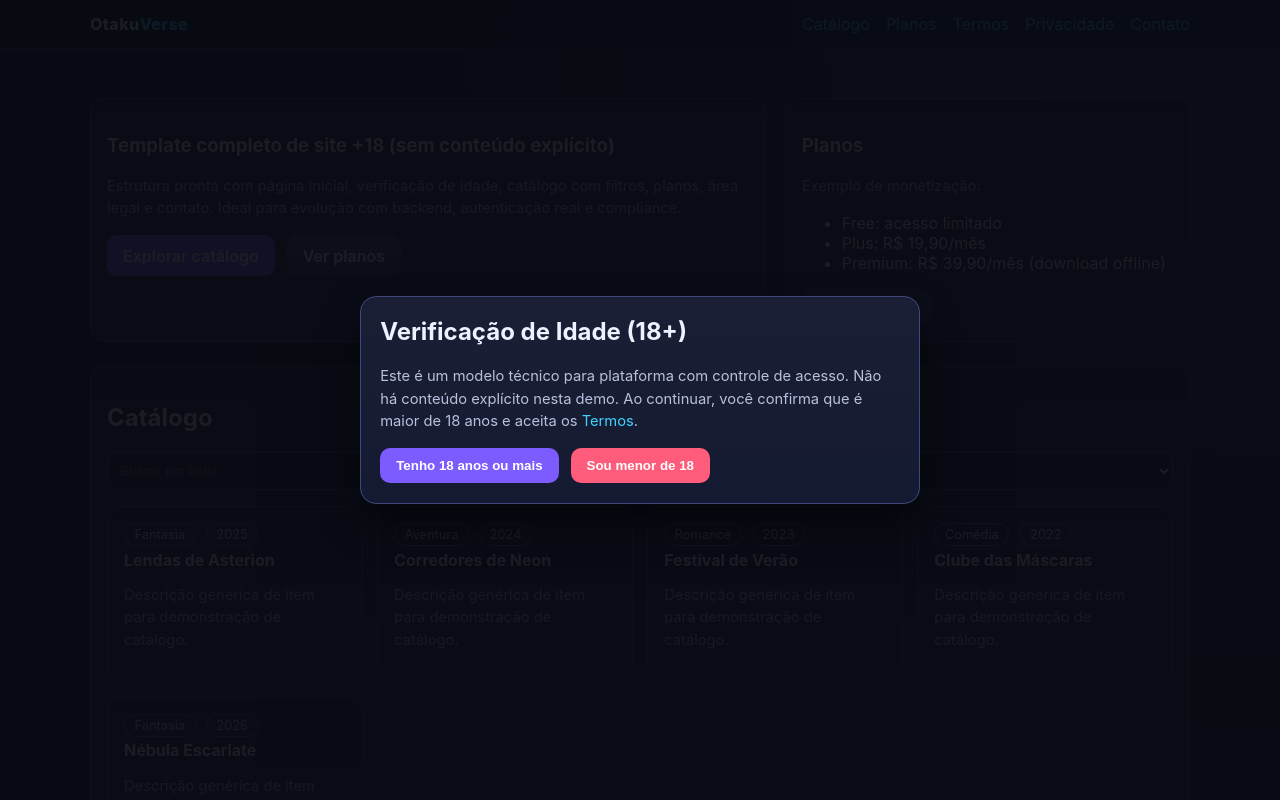
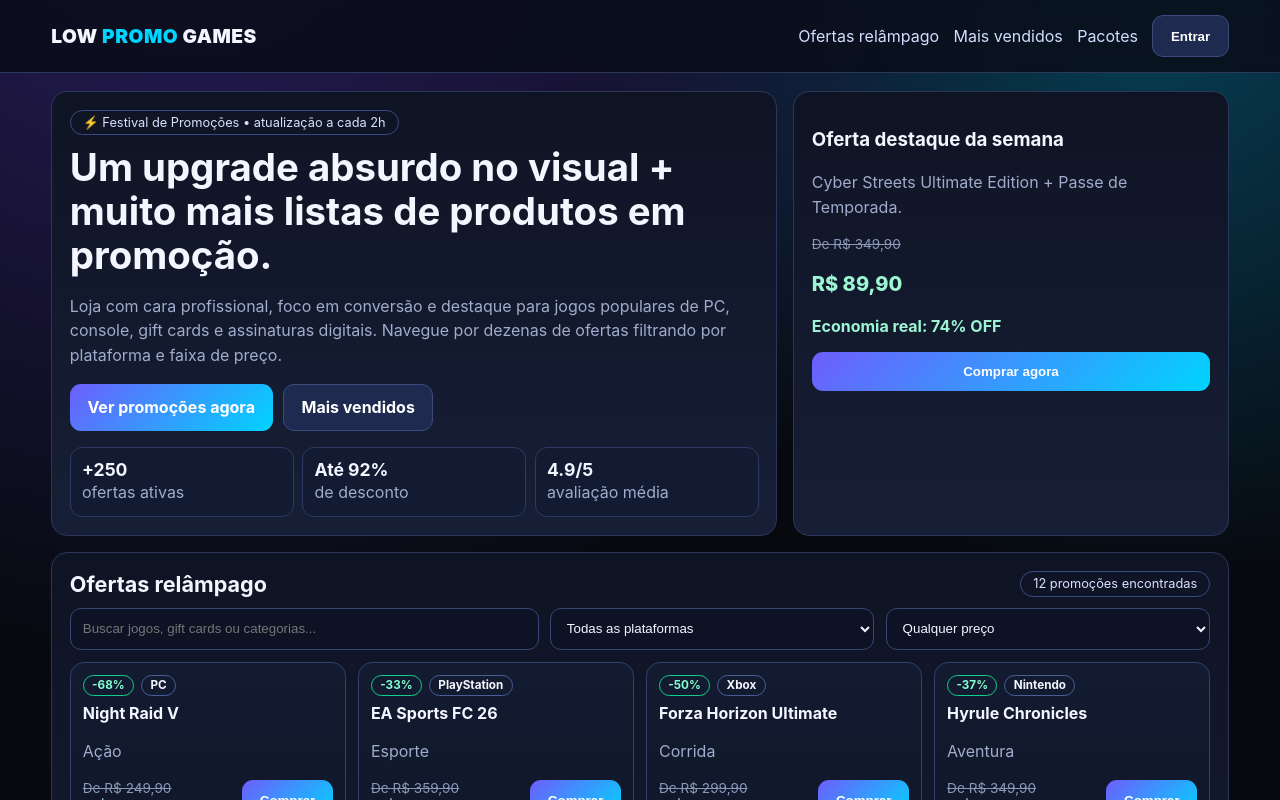
Before and after one commit to Tokisaki7-Dev/demo-repository, a website: page index.html in a window 1280 px wide. Shown: the top 800 px of the page. Drawn offline with Linux system fonts and the light colour scheme.

Commit message:
Redesign homepage with expanded promotions catalog

```diff
--- a/index.html
+++ b/index.html
@@ -3,298 +3,428 @@
   <head>
     <meta charset="UTF-8" />
     <meta name="viewport" content="width=device-width, initial-scale=1.0" />
-    <title>OtakuVerse • Plataforma de Conteúdo +18 (modelo)</title>
+    <title>Low Promo Games • Promoções de Games e Gift Cards</title>
     <style>
       :root {
-        --bg: #0f1220;
-        --panel: #1a1f35;
-        --panel-2: #232a46;
-        --text: #eef2ff;
-        --muted: #b9c0dd;
-        --accent: #7c5cff;
-        --accent-2: #40d3ff;
-        --danger: #ff5b7a;
+        --bg: #07090f;
+        --panel: #0f1424;
+        --panel-2: #171f36;
+        --text: #f3f6ff;
+        --muted: #a0accc;
+        --brand: #6d5efc;
+        --brand-2: #00d4ff;
+        --success: #00d98f;
+        --danger: #ff5b7d;
+        --line: #2c365b;
       }
 
       * { box-sizing: border-box; }
+
       body {
         margin: 0;
-        font-family: Inter, system-ui, -apple-system, Segoe UI, Roboto, Ubuntu, sans-serif;
-        background: radial-gradient(circle at top right, #2b2f57 0%, var(--bg) 45%);
+        font-family: "Inter", "Segoe UI", Roboto, sans-serif;
+        background:
+          radial-gradient(circle at 15% -10%, #2b1f62 0%, transparent 35%),
+          radial-gradient(circle at 90% 0%, #073f55 0%, transparent 25%),
+          var(--bg);
         color: var(--text);
       }
 
-      a { color: var(--accent-2); text-decoration: none; }
-      a:hover { text-decoration: underline; }
+      a { color: inherit; text-decoration: none; }
+      .container { width: min(1200px, 92vw); margin: 0 auto; }
 
-      .container { width: min(1100px, 92vw); margin: 0 auto; }
-      .hidden { display: none !important; }
-
-      .age-gate {
-        position: fixed;
-        inset: 0;
-        background: rgba(8, 10, 18, 0.92);
-        display: grid;
-        place-items: center;
-        z-index: 999;
-        padding: 1rem;
+      .pill {
+        display: inline-flex;
+        align-items: center;
+        gap: .35rem;
+        border: 1px solid #3a4980;
+        border-radius: 999px;
+        padding: .28rem .75rem;
+        font-size: .8rem;
+        color: #d8e1ff;
       }
 
-      .age-card {
-        max-width: 560px;
-        width: 100%;
-        background: linear-gradient(180deg, var(--panel), #141a31);
-        border: 1px solid #3e497a;
-        border-radius: 16px;
-        padding: 1.2rem;
-        box-shadow: 0 20px 40px rgba(0,0,0,.45);
-      }
-
-      .age-card h2 { margin-top: 0; }
-      .small { color: var(--muted); font-size: .92rem; line-height: 1.5; }
-      .actions { display: flex; gap: .75rem; flex-wrap: wrap; margin-top: 1rem; }
-
-      button, .btn {
-        background: var(--accent);
+      .btn {
+        display: inline-flex;
+        justify-content: center;
+        align-items: center;
+        gap: .45rem;
+        background: linear-gradient(135deg, var(--brand), var(--brand-2));
+        border: 0;
         color: white;
-        border: none;
-        border-radius: 10px;
-        padding: .65rem 1rem;
-        font-weight: 600;
+        padding: .78rem 1.1rem;
+        border-radius: 11px;
+        font-weight: 700;
         cursor: pointer;
       }
 
-      button.secondary, .btn.secondary { background: #3a456f; }
-      button.danger { background: var(--danger); }
+      .btn.secondary {
+        background: #1e2a4f;
+        border: 1px solid #3d4a7c;
+      }
 
-      header {
-        border-bottom: 1px solid #35406c;
+      .topbar {
+        border-bottom: 1px solid var(--line);
+        background: rgba(10, 14, 25, .85);
         backdrop-filter: blur(8px);
         position: sticky;
         top: 0;
-        background: rgba(15, 18, 32, 0.84);
+        z-index: 10;
       }
 
-      nav {
+      .topbar-inner {
         display: flex;
         align-items: center;
         justify-content: space-between;
         gap: 1rem;
-        padding: .9rem 0;
+        padding: .95rem 0;
       }
 
-      .logo { font-weight: 800; letter-spacing: .4px; }
-      .logo span { color: var(--accent-2); }
-      .menu { display: flex; gap: 1rem; flex-wrap: wrap; }
+      .logo {
+        font-size: 1.2rem;
+        font-weight: 900;
+        letter-spacing: .5px;
+      }
+
+      .logo span { color: var(--brand-2); }
+
+      .menu {
+        display: flex;
+        align-items: center;
+        flex-wrap: wrap;
+        gap: .9rem;
+        color: #d4ddff;
+      }
 
       .hero {
-        padding: 3rem 0 1.5rem;
+        margin-top: 1.1rem;
         display: grid;
         grid-template-columns: 1.25fr .75fr;
-        gap: 1.2rem;
+        gap: 1rem;
       }
 
       .card {
         background: linear-gradient(180deg, var(--panel), var(--panel-2));
-        border: 1px solid #3e497a;
-        border-radius: 14px;
-        padding: 1rem;
+        border: 1px solid var(--line);
+        border-radius: 16px;
+        padding: 1.1rem;
       }
 
-      .grid {
+      .hero-main h1 {
+        margin: .6rem 0;
+        font-size: clamp(1.7rem, 3vw, 2.7rem);
+        line-height: 1.15;
+      }
+
+      .small { color: var(--muted); line-height: 1.55; }
+
+      .hero-cta {
+        margin-top: 1rem;
+        display: flex;
+        flex-wrap: wrap;
+        gap: .65rem;
+      }
+
+      .stats {
+        margin-top: 1rem;
+        display: grid;
+        grid-template-columns: repeat(3, 1fr);
+        gap: .55rem;
+      }
+
+      .stat {
+        background: #121b32;
+        border: 1px solid #2f3a63;
+        border-radius: 12px;
+        padding: .7rem;
+      }
+
+      .stat strong { font-size: 1.1rem; display: block; }
+      .hero-side .highlight { color: #9ef5d3; font-weight: 700; }
+
+      .section { margin-top: 1.05rem; }
+      .section-head {
+        display: flex;
+        justify-content: space-between;
+        align-items: center;
+        gap: .8rem;
+        margin-bottom: .7rem;
+      }
+
+      .section-head h2 { margin: 0; font-size: 1.35rem; }
+
+      .filters {
+        display: grid;
+        grid-template-columns: 1.3fr .9fr .9fr;
+        gap: .7rem;
+      }
+
+      input, select {
+        width: 100%;
+        background: #0d1325;
+        color: var(--text);
+        border: 1px solid #384674;
+        border-radius: 11px;
+        padding: .7rem .75rem;
+      }
+
+      .products-grid {
+        margin-top: .75rem;
         display: grid;
         grid-template-columns: repeat(auto-fill, minmax(220px, 1fr));
-        gap: .9rem;
-        margin: 1rem 0 2rem;
+        gap: .75rem;
       }
 
-      .item h4 { margin: .2rem 0 .3rem; }
-      .tag {
-        display: inline-block;
-        border: 1px solid #5d6999;
-        color: #dbe2ff;
-        border-radius: 999px;
-        padding: .2rem .6rem;
-        font-size: .8rem;
-        margin-right: .35rem;
+      .product {
+        background: linear-gradient(180deg, #131b31, #101729);
+        border: 1px solid #32406b;
+        border-radius: 14px;
+        padding: .75rem;
       }
 
-      .search-row { display: flex; gap: .6rem; flex-wrap: wrap; }
-      input, select {
-        width: 100%;
-        padding: .6rem .75rem;
-        border-radius: 10px;
-        border: 1px solid #4a5687;
-        background: #11172b;
-        color: var(--text);
+      .badge-row { display: flex; gap: .45rem; flex-wrap: wrap; margin-bottom: .45rem; }
+      .badge {
+        font-size: .73rem;
+        font-weight: 700;
+        border-radius: 999px;
+        padding: .18rem .52rem;
+        border: 1px solid #4a5d9b;
       }
 
-      .search-row > * { flex: 1; min-width: 180px; }
+      .badge.deal { border-color: #0ecf8c; color: #83ffd2; }
+      .badge.hot { border-color: #ff6888; color: #ffbdd1; }
+
+      .product h3 { margin: .45rem 0 .3rem; font-size: 1rem; }
+      .price-row {
+        display: flex;
+        align-items: flex-end;
+        justify-content: space-between;
+        margin-top: .45rem;
+      }
+
+      .old-price { color: #8c98b8; text-decoration: line-through; font-size: .85rem; }
+      .new-price { color: #9ef5d3; font-size: 1.25rem; font-weight: 800; }
+
+      .bundle-grid {
+        display: grid;
+        grid-template-columns: repeat(3, 1fr);
+        gap: .75rem;
+      }
+
+      .bundle h3 { margin: 0 0 .35rem; }
 
       footer {
-        border-top: 1px solid #35406c;
+        margin-top: 1.2rem;
+        border-top: 1px solid var(--line);
         color: var(--muted);
-        padding: 1rem 0 2.2rem;
+        padding: 1.05rem 0 1.9rem;
       }
 
-      @media (max-width: 840px) {
+      @media (max-width: 980px) {
         .hero { grid-template-columns: 1fr; }
+        .filters { grid-template-columns: 1fr; }
+      }
+
+      @media (max-width: 780px) {
+        .stats { grid-template-columns: 1fr; }
+        .bundle-grid { grid-template-columns: 1fr; }
       }
     </style>
   </head>
   <body>
-    <div id="ageGate" class="age-gate">
-      <div class="age-card">
-        <h2>Verificação de Idade (18+)</h2>
-        <p class="small">
-          Este é um modelo técnico para plataforma com controle de acesso. Não há conteúdo explícito nesta demo.
-          Ao continuar, você confirma que é maior de 18 anos e aceita os <a href="#termos">Termos</a>.
-        </p>
-        <div class="actions">
-          <button id="btnAdulto">Tenho 18 anos ou mais</button>
-          <button id="btnMenor" class="danger">Sou menor de 18</button>
-        </div>
-      </div>
-    </div>
-
-    <header>
-      <nav class="container">
-        <div class="logo">Otaku<span>Verse</span></div>
+    <header class="topbar">
+      <nav class="container topbar-inner">
+        <a href="#" class="logo">LOW <span>PROMO</span> GAMES</a>
         <div class="menu">
-          <a href="#catalogo">Catálogo</a>
-          <a href="#planos">Planos</a>
-          <a href="#termos">Termos</a>
-          <a href="#privacidade">Privacidade</a>
-          <a href="#contato">Contato</a>
+          <a href="#ofertas">Ofertas relâmpago</a>
+          <a href="#mais-vendidos">Mais vendidos</a>
+          <a href="#pacotes">Pacotes</a>
+          <button class="btn secondary">Entrar</button>
         </div>
       </nav>
     </header>
 
     <main class="container">
       <section class="hero">
-        <article class="card">
-          <h1>Template completo de site +18 (sem conteúdo explícito)</h1>
-          <p class="small">
-            Estrutura pronta com página inicial, verificação de idade, catálogo com filtros, planos, área legal e contato.
-            Ideal para evolução com backend, autenticação real e compliance.
-          </p>
-          <div class="actions">
-            <a class="btn" href="#catalogo">Explorar catálogo</a>
-            <a class="btn secondary" href="#planos">Ver planos</a>
+        <article class="card hero-main">
+          <span class="pill">⚡ Festival de Promoções • atualização a cada 2h</span>
+          <h1>Um upgrade absurdo no visual + muito mais listas de produtos em promoção.</h1>
+          <p class="small">Loja com cara profissional, foco em conversão e destaque para jogos populares de PC, console, gift cards e assinaturas digitais. Navegue por dezenas de ofertas filtrando por plataforma e faixa de preço.</p>
+          <div class="hero-cta">
+            <a class="btn" href="#ofertas">Ver promoções agora</a>
+            <a class="btn secondary" href="#mais-vendidos">Mais vendidos</a>
+          </div>
+          <div class="stats">
+            <div class="stat"><strong>+250</strong><span class="small">ofertas ativas</span></div>
+            <div class="stat"><strong>Até 92%</strong><span class="small">de desconto</span></div>
+            <div class="stat"><strong>4.9/5</strong><span class="small">avaliação média</span></div>
           </div>
         </article>
 
-        <aside class="card" id="planos">
-          <h3>Planos</h3>
-          <p class="small">Exemplo de monetização:</p>
-          <ul>
-            <li>Free: acesso limitado</li>
-            <li>Plus: R$ 19,90/mês</li>
-            <li>Premium: R$ 39,90/mês (download offline)</li>
-          </ul>
-          <button class="secondary">Assinar (demo)</button>
+        <aside class="card hero-side">
+          <h3>Oferta destaque da semana</h3>
+          <p class="small">Cyber Streets Ultimate Edition + Passe de Temporada.</p>
+          <p class="old-price">De R$ 349,90</p>
+          <p class="new-price">R$ 89,90</p>
+          <p class="highlight">Economia real: 74% OFF</p>
+          <button class="btn" style="width:100%;">Comprar agora</button>
         </aside>
       </section>
 
-      <section id="catalogo" class="card">
-        <h2>Catálogo</h2>
-        <div class="search-row">
-          <input id="searchInput" placeholder="Buscar por título..." />
-          <select id="genreFilter">
-            <option value="">Todos os gêneros</option>
-            <option value="Aventura">Aventura</option>
-            <option value="Romance">Romance</option>
-            <option value="Comédia">Comédia</option>
-            <option value="Fantasia">Fantasia</option>
+      <section id="ofertas" class="section card">
+        <div class="section-head">
+          <h2>Ofertas relâmpago</h2>
+          <span class="pill" id="countLabel"></span>
+        </div>
+
+        <div class="filters">
+          <input id="searchInput" type="text" placeholder="Buscar jogos, gift cards ou categorias..." />
+          <select id="platformFilter">
+            <option value="">Todas as plataformas</option>
+            <option value="PC">PC</option>
+            <option value="PlayStation">PlayStation</option>
+            <option value="Xbox">Xbox</option>
+            <option value="Nintendo">Nintendo</option>
+            <option value="Multiplataforma">Multiplataforma</option>
+          </select>
+          <select id="priceFilter">
+            <option value="">Qualquer preço</option>
+            <option value="ate-50">Até R$ 50</option>
+            <option value="ate-100">Até R$ 100</option>
+            <option value="ate-200">Até R$ 200</option>
           </select>
         </div>
-        <div id="catalogGrid" class="grid"></div>
+
+        <div id="dealsGrid" class="products-grid"></div>
       </section>
 
-      <section id="termos" class="card">
-        <h2>Termos de Uso</h2>
-        <p class="small">Template de seção legal: idade mínima, regras da comunidade, direitos autorais, política anti-pirataria e leis locais.</p>
+      <section id="mais-vendidos" class="section card">
+        <div class="section-head">
+          <h2>Mais vendidos em 24h</h2>
+          <span class="pill">🔥 Alta procura</span>
+        </div>
+        <div id="topGrid" class="products-grid"></div>
       </section>
 
-      <section id="privacidade" class="card">
-        <h2>Política de Privacidade</h2>
-        <p class="small">Template de seção legal: tratamento de dados, cookies, base legal, retenção e canal de contato para solicitações LGPD/GDPR.</p>
-      </section>
-
-      <section id="contato" class="card">
-        <h2>Contato</h2>
-        <form class="search-row">
-          <input type="text" placeholder="Seu nome" required />
-          <input type="email" placeholder="Seu e-mail" required />
-          <button type="submit">Enviar</button>
-        </form>
+      <section id="pacotes" class="section">
+        <div class="bundle-grid">
+          <article class="card bundle">
+            <h3>Pacote FPS PRO</h3>
+            <p class="small">3 títulos competitivos + 1 gift card de R$ 60 para skins.</p>
+            <p class="new-price">R$ 219,90</p>
+            <button class="btn" style="width:100%;">Quero esse pacote</button>
+          </article>
+          <article class="card bundle">
+            <h3>Pacote RPG Lendário</h3>
+            <p class="small">2 RPGs AAA + season pass + trilha sonora digital.</p>
+            <p class="new-price">R$ 269,90</p>
+            <button class="btn" style="width:100%;">Garantir desconto</button>
+          </article>
+          <article class="card bundle">
+            <h3>Pacote Família</h3>
+            <p class="small">6 jogos casuais coop para jogar no mesmo sofá.</p>
+            <p class="new-price">R$ 119,90</p>
+            <button class="btn" style="width:100%;">Adicionar ao carrinho</button>
+          </article>
+        </div>
       </section>
     </main>
 
     <footer>
-      <div class="container">
-        © 2026 OtakuVerse (demo). Estrutura para uso educacional e adaptação legal.
-      </div>
+      <div class="container">© 2026 Low Promo Games — preços promocionais sujeitos a alteração sem aviso prévio.</div>
     </footer>
 
     <script>
-      const ageGate = document.getElementById('ageGate');
-      const btnAdulto = document.getElementById('btnAdulto');
-      const btnMenor = document.getElementById('btnMenor');
-
-      const catalog = [
-        { title: 'Lendas de Asterion', genre: 'Fantasia', year: 2025 },
-        { title: 'Corredores de Neon', genre: 'Aventura', year: 2024 },
-        { title: 'Festival de Verão', genre: 'Romance', year: 2023 },
-        { title: 'Clube das Máscaras', genre: 'Comédia', year: 2022 },
-        { title: 'Nébula Escarlate', genre: 'Fantasia', year: 2026 },
+      const deals = [
+        { name: 'Night Raid V', platform: 'PC', category: 'Ação', oldPrice: 249.9, newPrice: 79.9, off: 68 },
+        { name: 'EA Sports FC 26', platform: 'PlayStation', category: 'Esporte', oldPrice: 359.9, newPrice: 239.9, off: 33 },
+        { name: 'Forza Horizon Ultimate', platform: 'Xbox', category: 'Corrida', oldPrice: 299.9, newPrice: 149.9, off: 50 },
+        { name: 'Hyrule Chronicles', platform: 'Nintendo', category: 'Aventura', oldPrice: 349.9, newPrice: 219.9, off: 37 },
+        { name: 'Battle Arena 3', platform: 'PC', category: 'Competitivo', oldPrice: 139.9, newPrice: 49.9, off: 64 },
+        { name: 'Gift Card Steam R$100', platform: 'Multiplataforma', category: 'Gift Card', oldPrice: 100, newPrice: 89.9, off: 10 },
+        { name: 'Dark Forge Deluxe', platform: 'PlayStation', category: 'RPG', oldPrice: 329.9, newPrice: 169.9, off: 48 },
+        { name: 'Pixel Ranch Story', platform: 'Nintendo', category: 'Casual', oldPrice: 79.9, newPrice: 39.9, off: 50 },
+        { name: 'Warzone Operator Pack', platform: 'Multiplataforma', category: 'DLC', oldPrice: 99.9, newPrice: 34.9, off: 65 },
+        { name: 'Galaxy Frontier 2', platform: 'PC', category: 'Estratégia', oldPrice: 199.9, newPrice: 74.9, off: 62 },
+        { name: 'Assinatura Game Plus 3 meses', platform: 'Multiplataforma', category: 'Assinatura', oldPrice: 119.9, newPrice: 79.9, off: 33 },
+        { name: 'Street Kings Remaster', platform: 'Xbox', category: 'Luta', oldPrice: 159.9, newPrice: 69.9, off: 56 },
       ];
 
-      const grid = document.getElementById('catalogGrid');
+      const topSellers = [
+        { name: 'Cyber Streets Ultimate', platform: 'PC', newPrice: 89.9, off: 74 },
+        { name: 'Mortal Clash X', platform: 'PlayStation', newPrice: 99.9, off: 67 },
+        { name: 'MineBlocks Legends', platform: 'Nintendo', newPrice: 59.9, off: 45 },
+        { name: 'F1 26 Champions', platform: 'Xbox', newPrice: 129.9, off: 58 },
+        { name: 'Gift Card PSN R$250', platform: 'PlayStation', newPrice: 229.9, off: 8 },
+        { name: 'Dragon Empire Online', platform: 'PC', newPrice: 69.9, off: 61 },
+      ];
+
+      const dealsGrid = document.getElementById('dealsGrid');
+      const topGrid = document.getElementById('topGrid');
       const searchInput = document.getElementById('searchInput');
-      const genreFilter = document.getElementById('genreFilter');
+      const platformFilter = document.getElementById('platformFilter');
+      const priceFilter = document.getElementById('priceFilter');
+      const countLabel = document.getElementById('countLabel');
 
-      function renderCatalog() {
+      function formatBRL(value) {
+        return new Intl.NumberFormat('pt-BR', { style: 'currency', currency: 'BRL' }).format(value);
+      }
+
+      function buildCard(item, hot = false) {
+        return `
+          <article class="product">
+            <div class="badge-row">
+              <span class="badge deal">-${item.off}%</span>
+              <span class="badge ${hot ? 'hot' : ''}">${item.platform}</span>
+            </div>
+            <h3>${item.name}</h3>
+            <p class="small">${item.category || 'Oferta especial de tempo limitado.'}</p>
+            <div class="price-row">
+              <div>
+                <div class="old-price">${item.oldPrice ? `De ${formatBRL(item.oldPrice)}` : 'Preço promocional'}</div>
+                <div class="new-price">${formatBRL(item.newPrice)}</div>
+              </div>
+              <button class="btn">Comprar</button>
+            </div>
+          </article>
+        `;
+      }
+
+      function filterDeals() {
         const term = searchInput.value.toLowerCase().trim();
-        const genre = genreFilter.value;
+        const platform = platformFilter.value;
+        const price = priceFilter.value;
 
-        const filtered = catalog.filter((item) => {
-          const byTitle = item.title.toLowerCase().includes(term);
-          const byGenre = genre ? item.genre === genre : true;
-          return byTitle && byGenre;
+        const filtered = deals.filter((item) => {
+          const byTerm = item.name.toLowerCase().includes(term) || item.category.toLowerCase().includes(term);
+          const byPlatform = platform ? item.platform === platform : true;
+          const byPrice =
+            !price ||
+            (price === 'ate-50' && item.newPrice <= 50) ||
+            (price === 'ate-100' && item.newPrice <= 100) ||
+            (price === 'ate-200' && item.newPrice <= 200);
+
+          return byTerm && byPlatform && byPrice;
         });
 
-        grid.innerHTML = filtered.map((item) => `
-          <article class="card item">
-            <span class="tag">${item.genre}</span>
-            <span class="tag">${item.year}</span>
-            <h4>${item.title}</h4>
-            <p class="small">Descrição genérica de item para demonstração de catálogo.</p>
-          </article>
-        `).join('');
+        dealsGrid.innerHTML = filtered.map((item) => buildCard(item)).join('');
+        countLabel.textContent = `${filtered.length} promoções encontradas`;
 
         if (!filtered.length) {
-          grid.innerHTML = '<p class="small">Nenhum item encontrado com esses filtros.</p>';
+          dealsGrid.innerHTML = '<p class="small">Nenhuma promoção encontrada para esse filtro. Tente remover alguma opção.</p>';
         }
       }
 
-      btnAdulto.addEventListener('click', () => {
-        localStorage.setItem('age_verified', 'true');
-        ageGate.classList.add('hidden');
-      });
-
-      btnMenor.addEventListener('click', () => {
-        window.location.href = 'https://www.google.com';
-      });
-
-      searchInput.addEventListener('input', renderCatalog);
-      genreFilter.addEventListener('change', renderCatalog);
-
-      if (localStorage.getItem('age_verified') === 'true') {
-        ageGate.classList.add('hidden');
+      function renderTopSellers() {
+        topGrid.innerHTML = topSellers.map((item) => buildCard(item, true)).join('');
       }
 
-      renderCatalog();
+      searchInput.addEventListener('input', filterDeals);
+      platformFilter.addEventListener('change', filterDeals);
+      priceFilter.addEventListener('change', filterDeals);
+
+      filterDeals();
+      renderTopSellers();
     </script>
   </body>
 </html>
```
